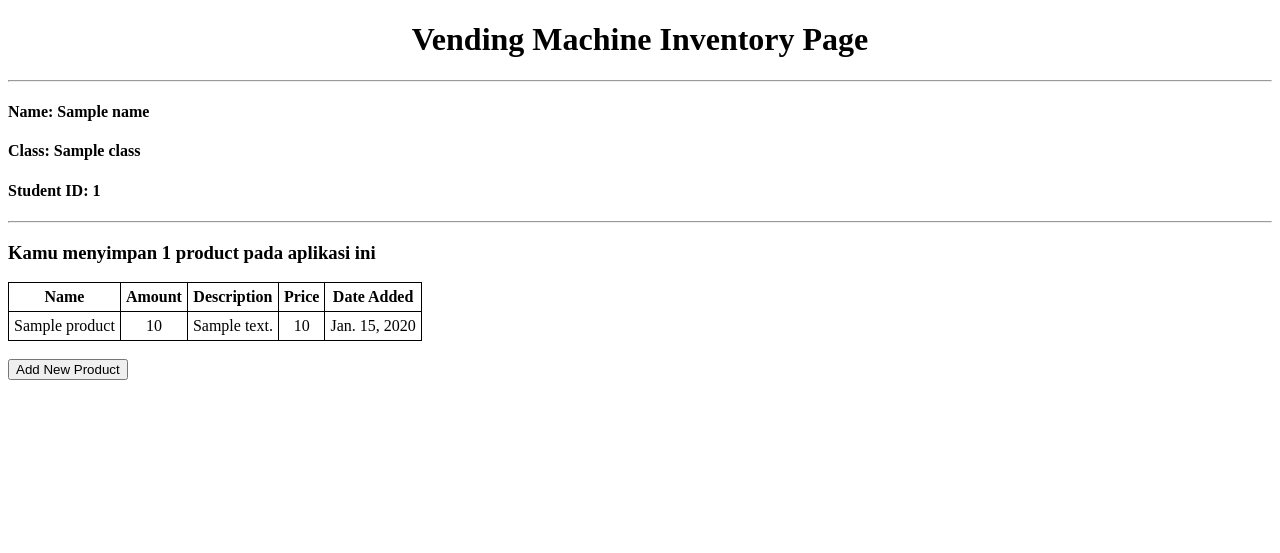
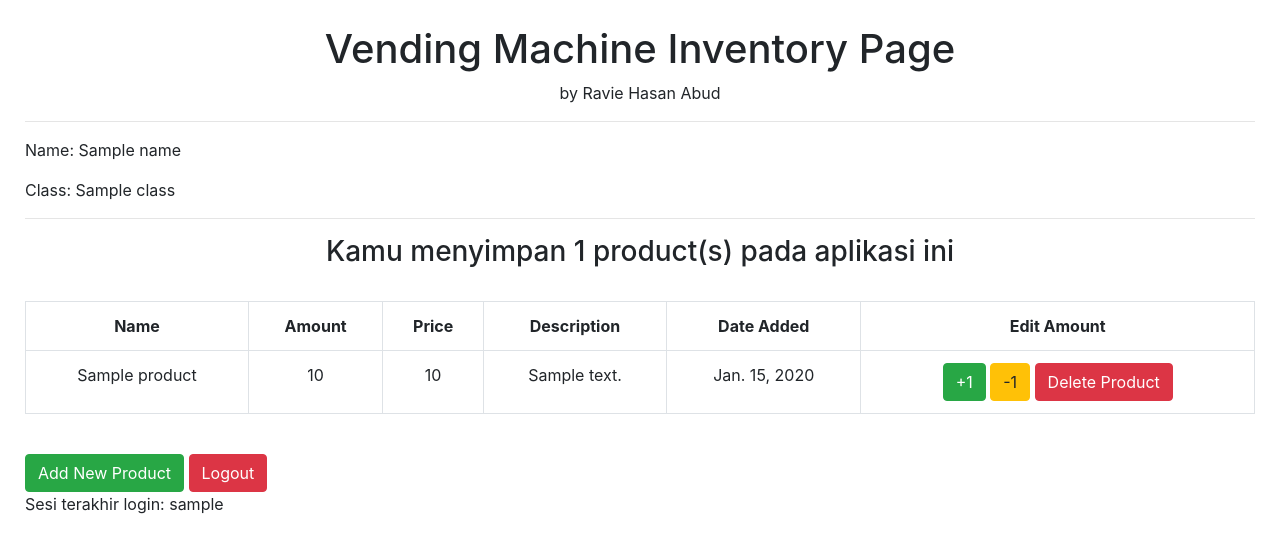
Before and after one commit to raviehasan/vending-machine, a Django app: template main/templates/main.html in a window 1280 px wide. Shown: the top 553 px of the page. Run offline with Django 4.2, Linux system fonts and the light colour scheme; tables that the repository leaves empty hold one stand-in row (values such as "Sample post"); the template is opened without the code that fills it: values that come from a table or form of the project are taken from there, most other values are stand-ins (such as "Sample title", 1, 10 or a date in 2020).

Commit message:
push tugas 4

```diff
--- a/main/models.py
+++ b/main/models.py
@@ -1,6 +1,9 @@
 from django.db import models
+from django.contrib.auth.models import User
 
 class Product(models.Model):
+    user = models.ForeignKey(User, on_delete=models.CASCADE) # Cascade digunakan untuk apabila user yang memiliki banyak
+                                                             # products ini dihapus --> productsnya akan ikut terhapus
     name = models.CharField(max_length=255, name="name")
     amount = models.IntegerField(name="amount")
     description = models.TextField(name="description")
@@ -8,4 +11,4 @@ class Product(models.Model):
     date_added = models.DateField(auto_now_add=True, name="date_added")
 
     def __str__(self):
-        return f"Name: {self.name} {self.amount} {self.price} {self.date_added} {self.description}"
+        return f"{self.name} {self.amount} {self.price} {self.date_added} {self.description}"
--- a/main/templates/main.html
+++ b/main/templates/main.html
@@ -1,62 +1,71 @@
 {% extends 'base.html' %}
 
-{% block style %}
-    <style>
-        h1 {
-            text-align: center;
-        }
-
-        table {
-            border-collapse: collapse;
-            text-align: center;
-        }
-
-        th, td {
-            border: 1px solid black;
-            padding: 5px;
-        }
-    </style>
-{% endblock style %}
-
 {% block content %}
-    <h1>Vending Machine Inventory Page</h1>
+    <h1 class="text-center">Vending Machine Inventory Page</h1>
+    <p class="text-center">by Ravie Hasan Abud</p>
     <hr>
 
-    <h4>Name: {{name}}</h4>
-    <h4>Class: {{class}}</h4>
-    <h4>Student ID: {{student_id}}</h4>
+    <p>Name: {{name}}</p>
+    <p>Class: {{class}}</p>
     <hr>
 
-    <h3>Kamu menyimpan {{total_products}} product pada aplikasi ini</h3>
+    <h3 class="text-center">Kamu menyimpan {{total_products}} product(s) pada aplikasi ini</h3>
+    <br>
 
-    <table>
+    <table class="table table-bordered text-center">
         <tr>
-            <th>Name</th>
-            <th>Amount</th>
-            <th>Description</th>
-            <th>Price</th>
-            <th>Date Added</th>
+            <th scope="col">Name</th>
+            <th scope="col">Amount</th>
+            <th scope="col">Price</th>
+            <th scope="col">Description</th>
+            <th scope="col">Date Added</th>
+            <th scope="col">Edit Amount</th>
         </tr>
 
         {% comment %} Berikut cara memperlihatkan data produk di bawah baris ini {% endcomment %}
 
         {% for product in products %}
             <tr>
-                <td>{{product.name}}</td>
+                <td scope="row">{{product.name}}</td>
                 <td>{{product.amount}}</td>
+                <td>{{product.price}}</td>
                 <td>{{product.description}}</td>
-                <td>{{product.price}}</td>
                 <td>{{product.date_added}}</td>
+                <td>
+                    <a href="edit-amount/{{product.id}}/0">
+                        <button type="button" class="btn btn-success">
+                            +1
+                        </button>
+                    </a>
+                    <a href="edit-amount/{{product.id}}/1">
+                        <button type="button" class="btn btn-warning">
+                            -1
+                        </button>
+                    </a>
+                    <a href="edit-amount/{{product.id}}/2">
+                        <button type="button" class="btn btn-danger">
+                            Delete Product
+                        </button>
+                    </a>
+                </td>
             </tr>
         {% endfor %}
     </table>
 
-    <br />
+    <br>
 
     <a href="{% url 'main:create_product' %}">
-        <button>
+        <button type="button" class="btn btn-success">
             Add New Product
         </button>
     </a>
 
+    <a href="{% url 'main:logout' %}">
+        <button type="button" class="btn btn-danger">
+            Logout
+        </button>
+    </a>
+
+    <p>Sesi terakhir login: {{ last_login }}</p>
+
 {% endblock content %}
--- a/main/tests.py
+++ b/main/tests.py
@@ -18,5 +18,5 @@ class TestModels(TestCase):
 
     def test_string_method(self):
         product = Product.objects.get(id=1)
-        expected_string = f"Name: {product.name} {product.amount} {product.price} {product.date_added} {product.description}"
+        expected_string = f"{product.name} {product.amount} {product.price} {product.date_added} {product.description}"
         self.assertEqual(str(product), expected_string)
--- a/main/urls.py
+++ b/main/urls.py
@@ -1,5 +1,5 @@
 from django.urls import path
-from main.views import show_main, create_product, show_xml, show_json, show_xml_by_id, show_json_by_id # , show_products
+from main.views import show_main, create_product, show_xml, show_json, show_xml_by_id, show_json_by_id, register, login_user, logout_user, edit_amount
 
 app_name = 'main'
 
@@ -10,4 +10,8 @@ urlpatterns = [
     path('json/', show_json, name='show_json'),
     path('xml/<int:id>/', show_xml_by_id, name='show_xml_by_id'),
     path('json/<int:id>/', show_json_by_id, name='show_json_by_id'),
+    path('register/', register, name='register'),
+    path('login/', login_user, name='login'),
+    path('logout/', logout_user, name='logout'),
+    path('edit-amount/<int:id>/<int:amount_change>/', edit_amount, name='edit_amount'),
 ]
--- a/templates/base.html
+++ b/templates/base.html
@@ -10,8 +10,14 @@
         {% block meta %}
         {% endblock meta %}
 
-        {% block style %}
-        {% endblock style %}
+        <link rel="stylesheet" href="https://cdn.jsdelivr.net/npm/bootstrap@4.1.3/dist/css/bootstrap.min.css" integrity="sha384-MCw98/SFnGE8fJT3GXwEOngsV7Zt27NXFoaoApmYm81iuXoPkFOJwJ8ERdknLPMO" crossorigin="anonymous">
+
+        <style>
+            body {
+                margin: 25px;
+            }
+        </style>
+
     </head>
 
     <body>
```
Also changed, not shown: main/templates/login.html (added, +45 -0 lines), main/templates/register.html (added, +34 -0 lines), main/views.py (+70 -6 lines), README.md, main/migrations/0003_product_user.py (added).
